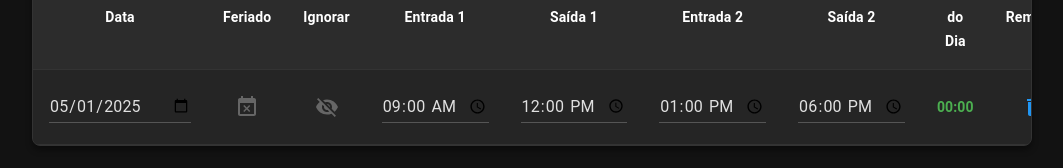
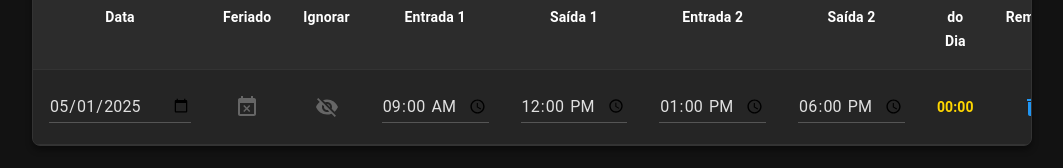
Before and after one commit to odutradev/overtime-calculator, a React (Vite) app: page / in a window 1280 px wide. Both pictures are taken after a click on the button 715 px from the left and 1214 px from the top of the page. Shown: the part 1121-1289 px from the top of the page, without its empty margins (108-1171 px from the left). Built offline with nearby package versions, Linux system fonts and the light colour scheme.

Commit message:
feat: Adding tolerance option

```diff
--- a/src/page/components/charts/types.ts
+++ b/src/page/components/charts/types.ts
@@ -1,4 +1,5 @@
 export interface ChartData {
+  formattedValue: string;
   name: string;
   value: number;
 }
--- a/src/page/components/table/index.tsx
+++ b/src/page/components/table/index.tsx
@@ -60,7 +60,8 @@ const Table = ({ days, updateDay, removeDay }: OvertimeTableProps) => {
               day.entrada2 || '13:00',
               day.saida2 || '18:00',
               day.holiday,
-              day.ignored
+              day.ignored,
+              false
             );
 
             const isIgnored = day.ignored;
@@ -191,13 +192,33 @@ const Table = ({ days, updateDay, removeDay }: OvertimeTableProps) => {
                   </TableCell>
                 ))}
 
-                <TableCell
-                  align="center"
+                <TableCell align="center" sx={{ borderBottom: '1px solid #333' }}>
+                  <Tooltip
+                    title={
+                      isIgnored
+                        ? "Dia ignorado - não conta no cálculo"
+                        : Math.abs(overtimeMinutes) < 10
+                          ? "Dentro da tolerância (±10min) - pode ser ignorado quando ativada"
+                          : overtimeMinutes === 0
+                            ? "Jornada cumprida exatamente - 8 horas trabalhadas"
+                            : overtimeMinutes > 0
+                              ? "Horas extras - tempo trabalhado além das 8 horas"
+                              : "Déficit de horas - tempo trabalhado abaixo das 8 horas"
+                    }
+                  >
+                    <Box
                       sx={{
-                    color: isIgnored ? '#666' : overtimeMinutes >= 0 ? '#4CAF50' : '#f44336',
+                        color: isIgnored
+                          ? '#666'
+                          : Math.abs(overtimeMinutes) < 10
+                            ? '#FFD700'
+                            : overtimeMinutes >= 0
+                              ? '#4CAF50'
+                              : '#f44336',
                         fontWeight: 'bold',
-                    borderBottom: '1px solid #333',
                         position: 'relative',
+                        cursor: 'help',
+                        display: 'inline-block',
                       }}
                     >
                       {isIgnored ? '---' : formatMinutesToHHMM(overtimeMinutes)}
@@ -213,6 +234,8 @@ const Table = ({ days, updateDay, removeDay }: OvertimeTableProps) => {
                           }}
                         />
                       )}
+                    </Box>
+                  </Tooltip>
                 </TableCell>
 
                 <TableCell align="center" sx={{ borderBottom: '1px solid #333' }}>
--- a/src/page/components/table/types.ts
+++ b/src/page/components/table/types.ts
@@ -2,6 +2,7 @@ import type { Day } from "../../types";
 
 export interface OvertimeTableProps {
     updateDay: <K extends keyof Day>(id: number, field: K, value: Day[K]) => void;
+    toleranceEnabled: boolean;
     removeDay: (id: number) => void;
     days: Day[];
 }
--- a/src/page/index.tsx
+++ b/src/page/index.tsx
@@ -1,8 +1,9 @@
 import { useState, useEffect, useRef } from "react";
-import { Box, IconButton, Paper, Typography, Tooltip, FormControl, InputLabel, Select, MenuItem } from "@mui/material";
+import { Box, IconButton, Paper, Typography, Tooltip, FormControl, InputLabel, Select, MenuItem, Switch, FormControlLabel } from "@mui/material";
 import UploadIcon from "@mui/icons-material/UploadFile";
 import DownloadIcon from "@mui/icons-material/Download";
 import AddIcon from "@mui/icons-material/Add";
+import AccessTimeIcon from "@mui/icons-material/AccessTime";
 
 import { calculateOvertime, formatMinutesToHHMM, getYearMonth, formatYearMonth } from "./utils";
 import Forecast from "./components/forecast";
@@ -31,6 +32,10 @@ const App = () => {
     const saved = localStorage.getItem("targetHours");
     return saved !== null ? Number(saved) : "";
   });
+  const [toleranceEnabled, setToleranceEnabled] = useState<boolean>(() => {
+    const saved = localStorage.getItem("toleranceEnabled");
+    return saved !== null ? JSON.parse(saved) : false;
+  });
   const [openModal, setOpenModal] = useState<boolean>(false);
   const fileInputRef = useRef<HTMLInputElement>(null);
 
@@ -46,6 +51,10 @@ const App = () => {
     }
   }, [targetHours]);
 
+  useEffect(() => {
+    localStorage.setItem("toleranceEnabled", JSON.stringify(toleranceEnabled));
+  }, [toleranceEnabled]);
+
   const calculateOvertimeByMonth = () => {
     const monthlyData: Record<string, number> = {};
     days.forEach((day) => {
@@ -57,7 +66,8 @@ const App = () => {
         day.entrada2 || "13:00",
         day.saida2 || "18:00",
         day.holiday,
-        day.ignored
+        day.ignored,
+        toleranceEnabled
       );
       if (overtimeMinutes > 0) {
         monthlyData[yearMonth] =
@@ -148,7 +158,8 @@ const App = () => {
       day.entrada2 || "13:00",
       day.saida2 || "18:00",
       day.holiday,
-      day.ignored
+      day.ignored,
+      toleranceEnabled
     );
     return sum + overtimeMinutes;
   }, 0);
@@ -159,7 +170,8 @@ const App = () => {
       day.entrada2 || "13:00",
       day.saida2 || "18:00",
       day.holiday,
-      day.ignored
+      day.ignored,
+      toleranceEnabled
     );
     return overtimeMinutes < 0 ? sum + overtimeMinutes : sum;
   }, 0);
@@ -170,7 +182,8 @@ const App = () => {
       day.entrada2 || "13:00",
       day.saida2 || "18:00",
       day.holiday,
-      day.ignored
+      day.ignored,
+      toleranceEnabled
     );
     return sum + overtimeMinutes;
   }, 0);
@@ -181,7 +194,8 @@ const App = () => {
       day.entrada2 || "13:00",
       day.saida2 || "18:00",
       day.holiday,
-      day.ignored
+      day.ignored,
+      toleranceEnabled
     );
     return overtimeMinutes < 0 ? sum + overtimeMinutes : sum;
   }, 0);
@@ -276,6 +290,37 @@ const App = () => {
           <Typography variant="h6" sx={{ fontWeight: "bold" }}>
             Painel de Controle
           </Typography>
+          <Box sx={{ display: "flex", alignItems: "center", gap: 3 }}>
+            <FormControlLabel
+              control={
+                <Switch
+                  checked={toleranceEnabled}
+                  onChange={(e) => setToleranceEnabled(e.target.checked)}
+                  sx={{
+                    '& .MuiSwitch-switchBase.Mui-checked': {
+                      color: '#4CAF50',
+                    },
+                    '& .MuiSwitch-switchBase.Mui-checked + .MuiSwitch-track': {
+                      backgroundColor: '#4CAF50',
+                    },
+                  }}
+                />
+              }
+              label={
+                <Box sx={{ display: "flex", alignItems: "center", gap: 1 }}>
+                  <AccessTimeIcon sx={{ color: "#9e9e9e", fontSize: "1.2rem" }} />
+                  <Typography sx={{ color: "#e0e0e0", fontSize: "0.9rem" }}>
+                    Tolerância 10min
+                  </Typography>
+                </Box>
+              }
+              sx={{
+                margin: 0,
+                '& .MuiFormControlLabel-label': {
+                  fontSize: '0.9rem'
+                }
+              }}
+            />
             <FormControl
               sx={{ minWidth: 220, bgcolor: "#121212", borderRadius: 1 }}
             >
@@ -322,6 +367,7 @@ const App = () => {
               </Select>
             </FormControl>
           </Box>
+        </Box>
 
         <Box
           sx={{
@@ -352,6 +398,7 @@ const App = () => {
         days={sortedFilteredDays}
         updateDay={updateDay}
         removeDay={removeDay}
+        toleranceEnabled={toleranceEnabled}
       />
       <Box
         sx={{
--- a/src/page/utils.ts
+++ b/src/page/utils.ts
@@ -10,7 +10,8 @@ export const calculateOvertime = (
   entrada2: string,
   saida2: string,
   holiday: boolean,
-  ignored: boolean = false
+  ignored: boolean = false,
+  toleranceEnabled: boolean = false
 ): { overtimeMinutes: number } => {
   if (ignored) return { overtimeMinutes: 0 };
 
@@ -20,6 +21,11 @@ export const calculateOvertime = (
   if (holiday) return { overtimeMinutes: totalMinutes };
   const standardMinutes = 8 * 60;
   const overtimeMinutes = totalMinutes - standardMinutes;
+
+  if (toleranceEnabled && Math.abs(overtimeMinutes) < 10) {
+    return { overtimeMinutes: 0 };
+  }
+
   return { overtimeMinutes };
 };
 
```
Lines whose indentation alone changed are shown as unchanged.
